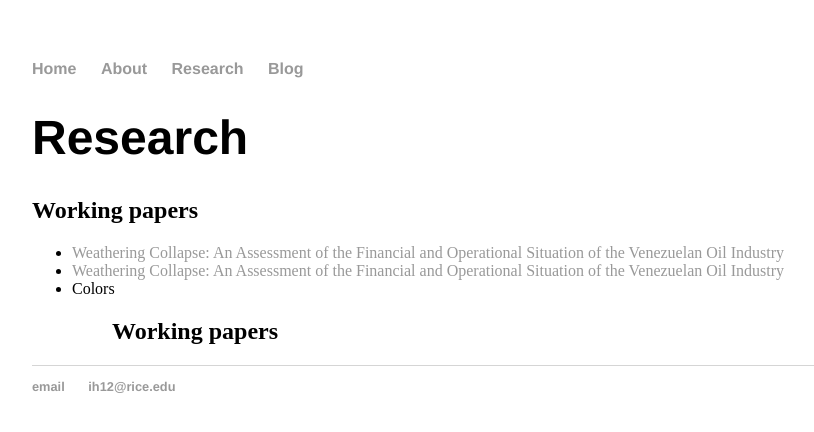
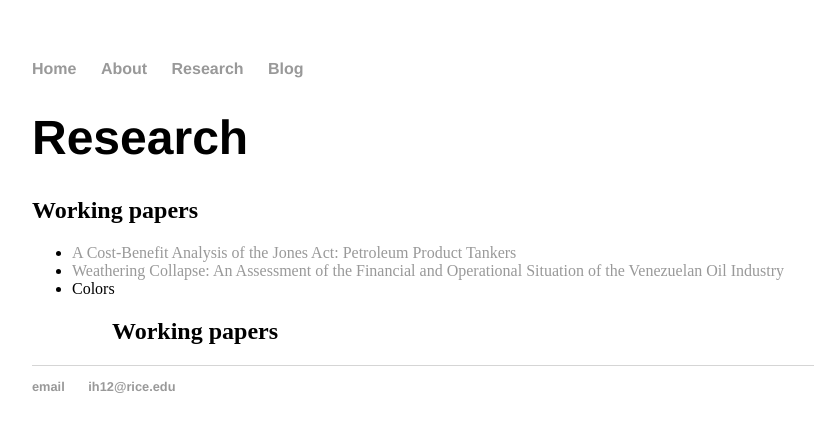
Before and after one commit to igorteo84/igorteo84.github.io, a Jekyll site: the page built from research/index.html, in a window 1280 px wide. Shown: the top 432 px of the page, without its empty margins (160-974 px from the left). Built offline with Jekyll 4.4.1, drawn with Linux system fonts in a browser that asks for light colours.

Commit message:
Update index.html

```diff
--- a/research/index.html
+++ b/research/index.html
@@ -7,7 +7,7 @@ title: Research
 
 	<h2>Working papers</h2>
 	<ul>
-		<li><a href="https://growthlab.cid.harvard.edu/files/growthlab/files/venezuela_oil_cidwp_327.pdf">Weathering Collapse: An Assessment of the Financial and Operational Situation of the Venezuelan Oil Industry</a></li>
+		<li><a href="https://www.bakerinstitute.org/media/files/files/c52a500c/ces-jones-act-122319.pdf">A Cost-Benefit Analysis of the Jones Act: Petroleum Product Tankers</a></li>
 		<li><a href="https://growthlab.cid.harvard.edu/files/growthlab/files/venezuela_oil_cidwp_327.pdf">Weathering Collapse: An Assessment of the Financial and Operational Situation of the Venezuelan Oil Industry</a></li>
 		<li>Colors</li>
 	<ul>
```
